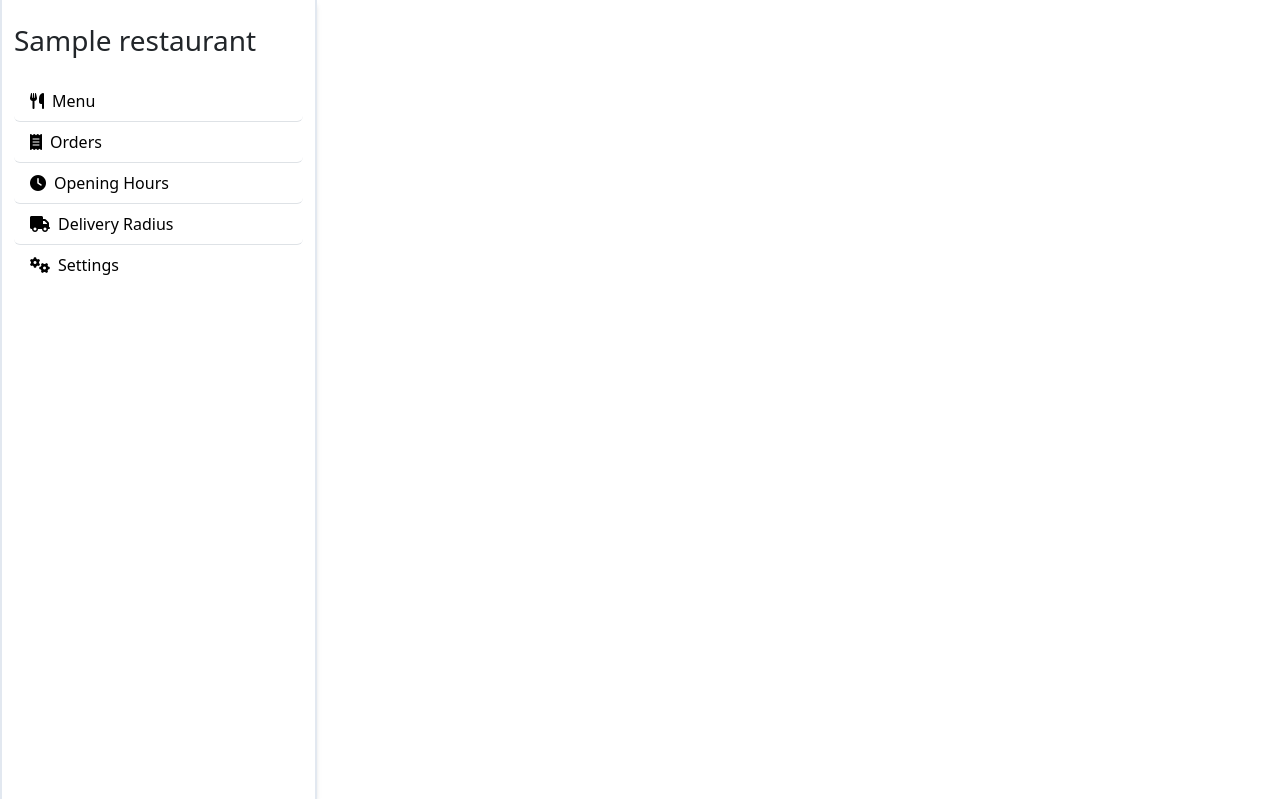
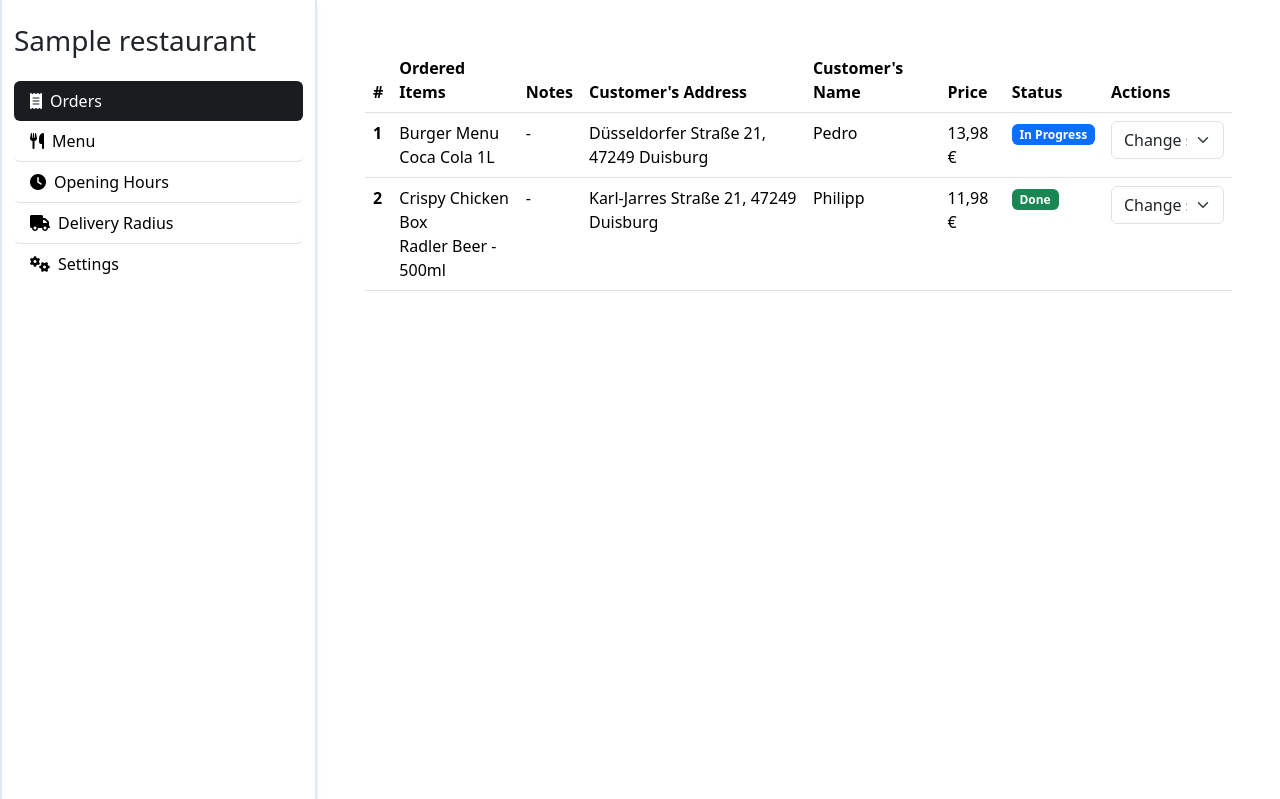
Before and after one commit to polaeskandar/datenbanken-praktikum, a Flask app: page /admin/ in a window 1280 px wide. Shown: the part 66-865 px from the top of the page. Run offline with Flask 3, Linux system fonts and the light colour scheme; a user stored in the database is signed in; tables that the repository leaves empty hold one stand-in row (values such as "Sample post"); some libraries are stand-ins or nearby versions.

Commit message:
Add orders page and revert small change in aside

```diff
--- a/app/components/admin/aside_menu_component.py
+++ b/app/components/admin/aside_menu_component.py
@@ -12,14 +12,18 @@ def aside_menu_component():
 def get_links() -> list[dict[str, str]]:
     return [
         {
+            "icon": "fa-solid fa-receipt me-2",
+            "text": "Orders",
+            "href": url_for("admin.index"),
+            "is_active": request.path
+            in [
+                url_for("admin.index"),
+                "/admin/",
+            ],
+        },
+        {
             "icon": "fa-solid fa-utensils me-2",
             "text": "Menu",
-            "href": "#",
-            "is_active": False,
-        },
-        {
-            "icon": "fa-solid fa-receipt me-2",
-            "text": "Orders",
             "href": "#",
             "is_active": False,
         },
@@ -27,18 +31,18 @@ def get_links() -> list[dict[str, str]]:
             "icon": "fa-solid fa-clock me-2",
             "text": "Opening Hours",
             "href": url_for("admin.opening_hours"),
-            "is_active": request.path == url_for('admin.opening_hours'),
+            "is_active": request.path == url_for("admin.opening_hours"),
         },
         {
             "icon": "fa-solid fa-truck me-2",
             "text": "Delivery Radius",
             "href": url_for("admin.delivery_radius"),
-            "is_active": request.path == url_for('admin.delivery_radius'),
+            "is_active": request.path == url_for("admin.delivery_radius"),
         },
         {
             "icon": "fa-solid fa-gears me-2",
             "text": "Settings",
             "href": url_for("admin.settings"),
-            "is_active": request.path == url_for('admin.settings'),
+            "is_active": request.path == url_for("admin.settings"),
         },
     ]
--- /dev/null
+++ b/app/components/admin/orders_table_component.py
@@ -0,0 +1,5 @@
+from flask import render_template
+
+
+def orders_table_component():
+    return render_template("components/admin/orders_table.html")
--- a/app/routes/admin_routes.py
+++ b/app/routes/admin_routes.py
@@ -5,6 +5,10 @@ from app.components.admin.edit_settings_component import edit_settings_component
 from app.components.admin.get_delivery_radius_component import (
     get_delivery_radius_component,
 )
+from app.components.admin.menu_page_navigation_component import (
+    menu_page_navigation_component,
+)
+from app.components.admin.orders_table_component import orders_table_component
 from app.components.admin.set_delivery_radius_component import delivery_radius_component
 from app.components.admin.set_opening_hours_component import set_opening_hours_component
 from app.components.footer_component import footer_component
@@ -15,6 +19,7 @@ admin_routes = Blueprint("admin", __name__)
 
 
 @admin_routes.route("/")
+@admin_routes.route("/orders")
 def index() -> Response:
     components = {
         "header": [
@@ -23,7 +28,9 @@ def index() -> Response:
         "aside": [
             aside_menu_component(),
         ],
-        "main": [],
+        "main": [
+            orders_table_component(),
+        ],
         "footer": [
             footer_component(),
         ],
--- a/app/static/components/admin/aside.css
+++ b/app/static/components/admin/aside.css
@@ -1,13 +1,14 @@
-aside.list-group .list-group-item {
+ul.list-group .list-group-item {
     border-radius: 6px;
     color: black;
 }
 
-aside.list-group .list-group-item.active {
+ul.list-group .list-group-item.active {
+    border: 0;
     background: #1a1d20;
     color: #fff;
 }
 
-aside.list-group .list-group-item a {
+ul.list-group .list-group-item a {
     color: inherit;
 }
--- a/app/static/index.css
+++ b/app/static/index.css
@@ -2,6 +2,7 @@
 @import "components/footer.css";
 @import "components/admin/dashboard.css";
 @import "components/admin/aside.css";
+@import "components/admin/orders_page_navigation.css";
 
 /** GLOBALS **/
 .flash-box .alert {
--- a/app/templates/components/admin/aside_menu.html
+++ b/app/templates/components/admin/aside_menu.html
@@ -1,6 +1,6 @@
 <h2 class="fs-3 class my-4">{{ current_user.restaurant.name }}</h2>
 
-<aside class="list-group list-group-flush">
+<ul class="list-group list-group-flush">
   {% for link in attributes.links %}
     <li class="list-group-item {{ 'active' if link.is_active }}">
       <a href="{{ link.href }}" class="d-block text-decoration-none">
@@ -8,4 +8,4 @@
       </a>
     </li>
   {% endfor %}
-</aside>
+</ul>
--- /dev/null
+++ b/app/templates/components/admin/orders_table.html
@@ -0,0 +1,50 @@
+<table class="table">
+  <thead>
+    <tr>
+      <th scope="col">#</th>
+      <th scope="col">Ordered Items</th>
+      <th scope="col">Notes</th>
+      <th scope="col">Customer's Address</th>
+      <th scope="col">Customer's Name</th>
+      <th scope="col">Price</th>
+      <th scope="col">Status</th>
+      <th scope="col">Actions</th>
+    </tr>
+  </thead>
+  <tbody>
+    <tr>
+      <th scope="row">1</th>
+      <td>
+        <p class="m-0">Burger Menu</p>
+        <p class="m-0">Coca Cola 1L</p>
+      </td>
+      <td>-</td>
+      <td>Düsseldorfer Straße 21, 47249 Duisburg</td>
+      <td>Pedro</td>
+      <td>13,98 €</td>
+      <td><span class="badge text-bg-primary">In Progress</span></td>
+      <td>
+        <select class="form-select">
+          <option>Change status</option>
+        </select>
+      </td>
+    </tr>
+    <tr>
+      <th scope="row">2</th>
+      <td>
+        <p class="m-0">Crispy Chicken Box</p>
+        <p class="m-0">Radler Beer - 500ml</p>
+      </td>
+      <td>-</td>
+      <td>Karl-Jarres Straße 21, 47249 Duisburg</td>
+      <td>Philipp</td>
+      <td>11,98 €</td>
+      <td><span class="badge text-bg-success">Done</span></td>
+      <td>
+        <select class="form-select">
+          <option>Change status</option>
+        </select>
+      </td>
+    </tr>
+  </tbody>
+</table>
```
